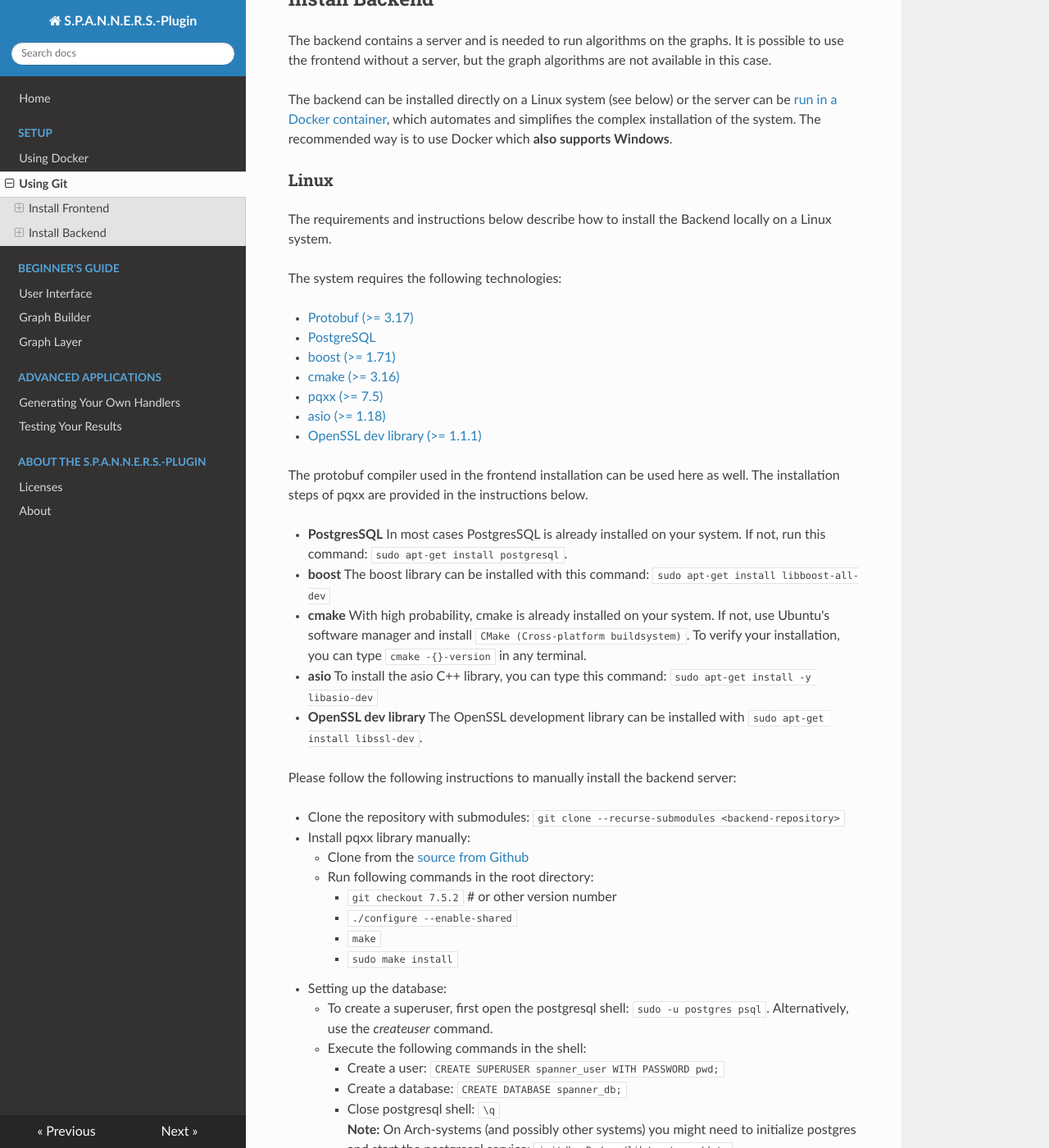
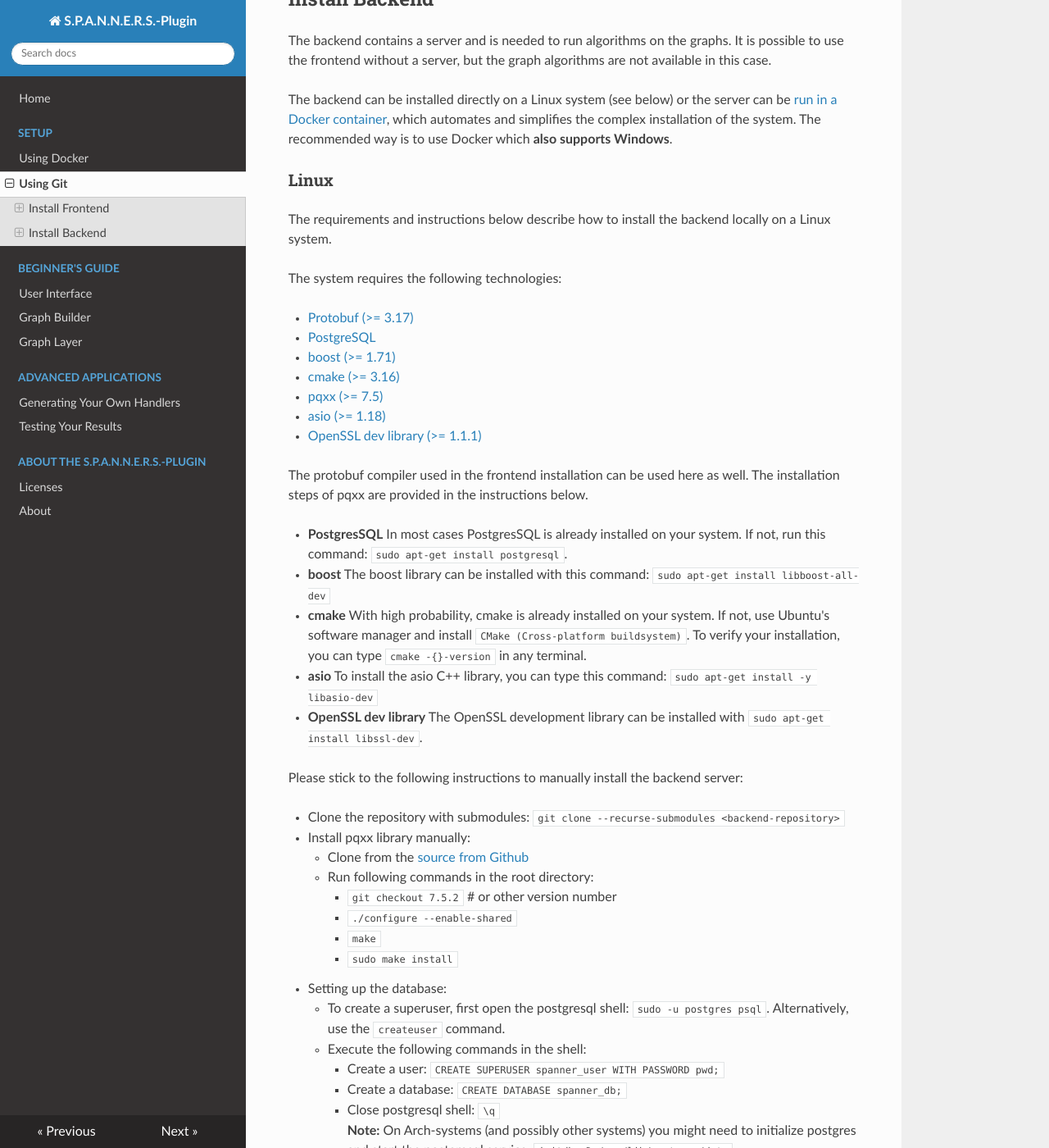
Before and after one commit to S-P-A-N-N-E-R-S/HandbookWebsite, an MkDocs documentation site: the page built from docs/git.md, in a window 1280 px wide and 1400 px high, scrolled down 4412 px. Shown: the whole window at 82% size. Built offline with MkDocs 1.6.1, drawn with Linux system fonts in a browser that asks for light colours; nearby versions of some CDN libraries; some of the changed text lies outside the part shown.

Commit message:
Small cosmetic surgery on text

```diff
--- a/docs/git.md
+++ b/docs/git.md
@@ -53,7 +53,7 @@
 __Alternative:__ Copy or clone the repository directly into the folder located at `/home/<user>/.local/share/QGIS/QGIS3/profiles/default/python/plugins`. After copying, you need to navigate to the root of the frontend directory and execute the commands `make proto`, `make transcompile` and `make pybind\_build`. The `pybind\_build` is optional, but recommended as it speeds up the shortest path raster analysis using compiled C++ binaries. This command needs a C++ compiler on your system.
 - Finally, the plugin needs to be enabled in QGIS: `Plugins -> Manage and Install Plugins...`
 
-Subsequently, you can [install the backend]((./git.md#install-backend)) or connect the frontend to an existing backend server.
+Subsequently, you can [install the backend](#install-backend) or connect the frontend to an existing backend server.
 
 
 ### Windows
@@ -73,7 +73,7 @@
 - Open Git Bash (or Cygwin) in the frontend directory and execute the following commands in the shell:
     - `make transcompile`
     - `make proto`
-__Note:__ make deploy does not work on windows, because the environment variable `HOME` in the Makefile is not set correctly in Git Bash (also in cygwin).
+__Note:__ `make deploy` does not work on windows, because the environment variable `HOME` in the Makefile is not set correctly in Git Bash (also in cygwin).
 - Copy the frontend directory to
 `C:\Users\<User>\AppData\Roaming\QGIS\QGIS3\profiles\default\python\plugins`.
 __Note:__ The QGIS directory can differ on your system. Alternatively, you can manually zip the cloned frontend directory and install it as described above.
@@ -87,7 +87,7 @@
 The backend can be installed directly on a Linux system (see below) or the server can be [run in a Docker container](./docker.md), which automates and simplifies the complex installation of the system. The recommended way is to use Docker which __also supports Windows__.
 
 ### Linux
-The requirements and instructions below describe how to install the Backend locally on a Linux system.
+The requirements and instructions below describe how to install the backend locally on a Linux system.
 
 The system requires the following technologies:
 
@@ -107,7 +107,7 @@
 - __asio__ To install the asio C++ library, you can type this command: `sudo apt-get install -y libasio-dev`
 - __OpenSSL dev library__ The OpenSSL development library can be installed with `sudo apt-get install libssl-dev`.
 
-Please follow the following instructions to manually install the backend server:
+Please stick to the following instructions to manually install the backend server:
 
 - Clone the repository with submodules: `git clone --recurse-submodules <backend-repository>`
 - Install pqxx library manually:
@@ -118,7 +118,7 @@
         - `make`
         - `sudo make install`
 - Setting up the database:
-    - To create a superuser, first open the postgresql shell: `sudo -u postgres psql`. Alternatively, use the _createuser_ command.
+    - To create a superuser, first open the postgresql shell: `sudo -u postgres psql`. Alternatively, use the `createuser` command.
     - Execute the following commands in the shell:
         - Create a user: `CREATE SUPERUSER spanner_user WITH PASSWORD pwd;`
         - Create a database: `CREATE DATABASE spanner_db;`
```
Also changed, not shown: other parts of docs/git.md (+1 -1 lines), docs/docker.md (+4 -3 lines).
